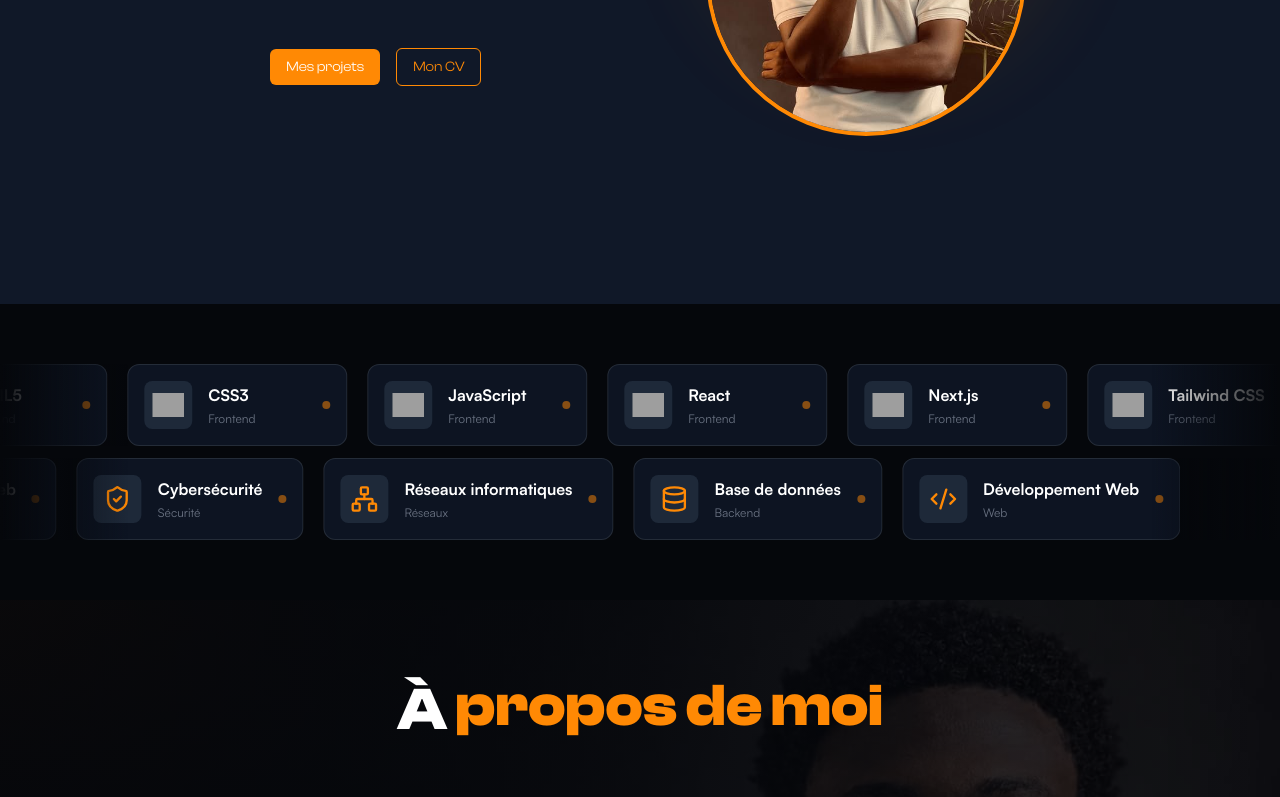
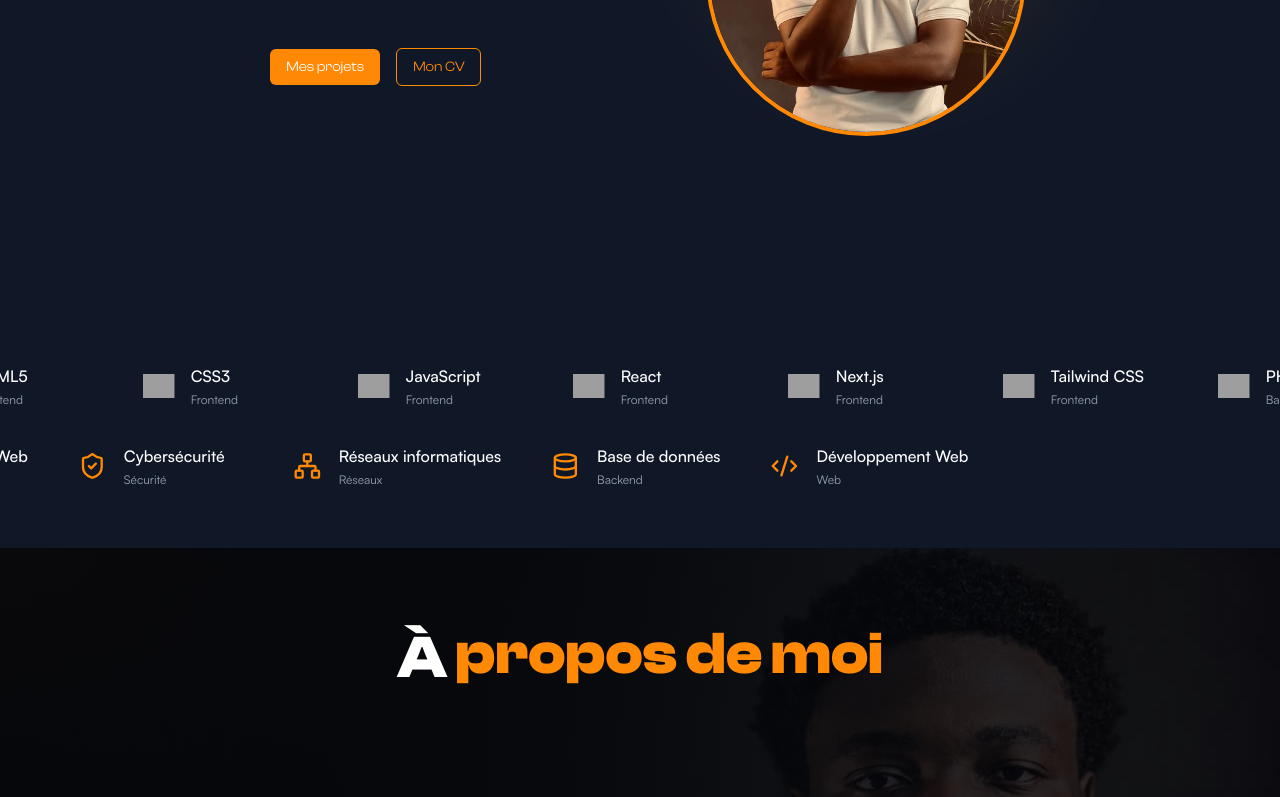
Before and after one commit to Loic-Assogba/my-portfolio, a React (Vite) app: page / in a window 1280 px wide. Shown: the part 502-1299 px from the top of the page. Built offline with nearby package versions, Linux system fonts and the light colour scheme; grey boxes are pictures that could not be loaded.

Commit message:
Création Section Skills

```diff
--- a/src/components/sections/Skills.jsx
+++ b/src/components/sections/Skills.jsx
@@ -87,54 +87,50 @@ function SkillCard({ skill }) {
     const Icon = skill.icon;
 
     return (
-        <div className="group flex items-center gap-4 min-w-[190px] sm:min-w-[220px] p-4 rounded-xl bg-gray-900/80 border border-white/10 hover:border-orange-400/50 hover:bg-gray-800 transition-all duration-300 hover:-translate-y-1">
-            <div className="w-12 h-12 flex-shrink-0 flex items-center justify-center rounded-lg bg-gray-800 group-hover:bg-orange-400/10 transition">
+        <div className="group flex items-center gap-3 min-w-[175px] sm:min-w-[195px] px-3 py-3 transition-all duration-300 hover:-translate-y-1">
+            <div className="w-10 h-10 flex-shrink-0 flex items-center justify-center">
                 {typeof skill.icon === 'string' ? (
                     <img
                         src={skill.icon}
                         alt={skill.name}
-                        className="w-8 h-8 object-contain"
+                        className="w-8 h-8 object-contain transition-transform duration-300 group-hover:scale-110"
                         loading="lazy"
                     />
                 ) : (
-                    <Icon size={28} className="text-orange-400" />
+                    <Icon
+                        size={28}
+                        className="text-orange-400 transition-transform duration-300 group-hover:scale-110"
+                    />
                 )}
             </div>
 
             <div>
-                <h3 className="text-white font-semibold text-sm sm:text-base">
+                <h3 className="text-white font-medium text-sm sm:text-base group-hover:text-orange-400 transition-colors">
                     {skill.name}
                 </h3>
 
-                <p className="text-gray-500 text-xs mt-1">{skill.category}</p>
+                <p className="text-gray-400 text-xs mt-1">{skill.category}</p>
             </div>
-
-            <div className="ml-auto w-2 h-2 rounded-full bg-orange-400 opacity-50 group-hover:opacity-100 transition" />
         </div>
     );
 }
 
 export default function Skills() {
-    const firstRow = skills;
-    const secondRow = extraSkills;
-
     return (
         <motion.section
-            initial={{ opacity: 0, y: 40 }}
+            initial={{ opacity: 0, y: 30 }}
             whileInView={{ opacity: 1, y: 0 }}
-            transition={{ duration: 0.9 }}
+            transition={{ duration: 0.8 }}
             viewport={{ once: false }}
             id="competences"
-            className="relative py-15 bg-[#05070b] overflow-hidden"
+            className="relative py-12 overflow-hidden"
         >
             {/* PREMIÈRE LIGNE */}
             <div className="relative mb-3 overflow-hidden">
-                <div className="absolute inset-y-0 left-0 w-16 sm:w-32 z-10 bg-gradient-to-r from-[#05070b] to-transparent pointer-events-none" />
-
-                <div className="absolute inset-y-0 right-0 w-16 sm:w-32 z-10 bg-gradient-to-l from-[#05070b] to-transparent pointer-events-none" />
+                <div className="absolute inset-y-0 left-0 w-12 sm:w-24 z-10 bg-gradient-to-r from-transparent to-transparent pointer-events-none" />
 
                 <div className="flex w-max gap-5 animate-skills-left hover:[animation-play-state:paused]">
-                    {[...firstRow, ...firstRow].map((skill, index) => (
+                    {[...skills, ...skills].map((skill, index) => (
                         <SkillCard
                             key={`first-${skill.name}-${index}`}
                             skill={skill}
@@ -145,12 +141,8 @@ export default function Skills() {
 
             {/* DEUXIÈME LIGNE */}
             <div className="relative overflow-hidden">
-                <div className="absolute inset-y-0 left-0 w-16 sm:w-32 z-10 bg-gradient-to-r from-[#05070b] to-transparent pointer-events-none" />
-
-                <div className="absolute inset-y-0 right-0 w-16 sm:w-32 z-10 bg-gradient-to-l from-[#05070b] to-transparent pointer-events-none" />
-
                 <div className="flex w-max gap-5 animate-skills-right hover:[animation-play-state:paused]">
-                    {[...secondRow, ...secondRow].map((skill, index) => (
+                    {[...extraSkills, ...extraSkills].map((skill, index) => (
                         <SkillCard
                             key={`second-${skill.name}-${index}`}
                             skill={skill}
@@ -159,7 +151,7 @@ export default function Skills() {
                 </div>
             </div>
 
-            {/* STYLE DES ANIMATIONS */}
+            {/* ANIMATIONS */}
             <style>{`
                 @keyframes skills-left {
                     from {
@@ -180,11 +172,11 @@ export default function Skills() {
                 }
 
                 .animate-skills-left {
-                    animation: skills-left 35s linear infinite;
+                    animation: skills-left 40s linear infinite;
                 }
 
                 .animate-skills-right {
-                    animation: skills-right 25s linear infinite;
+                    animation: skills-right 28s linear infinite;
                 }
 
                 @media (prefers-reduced-motion: reduce) {
```
